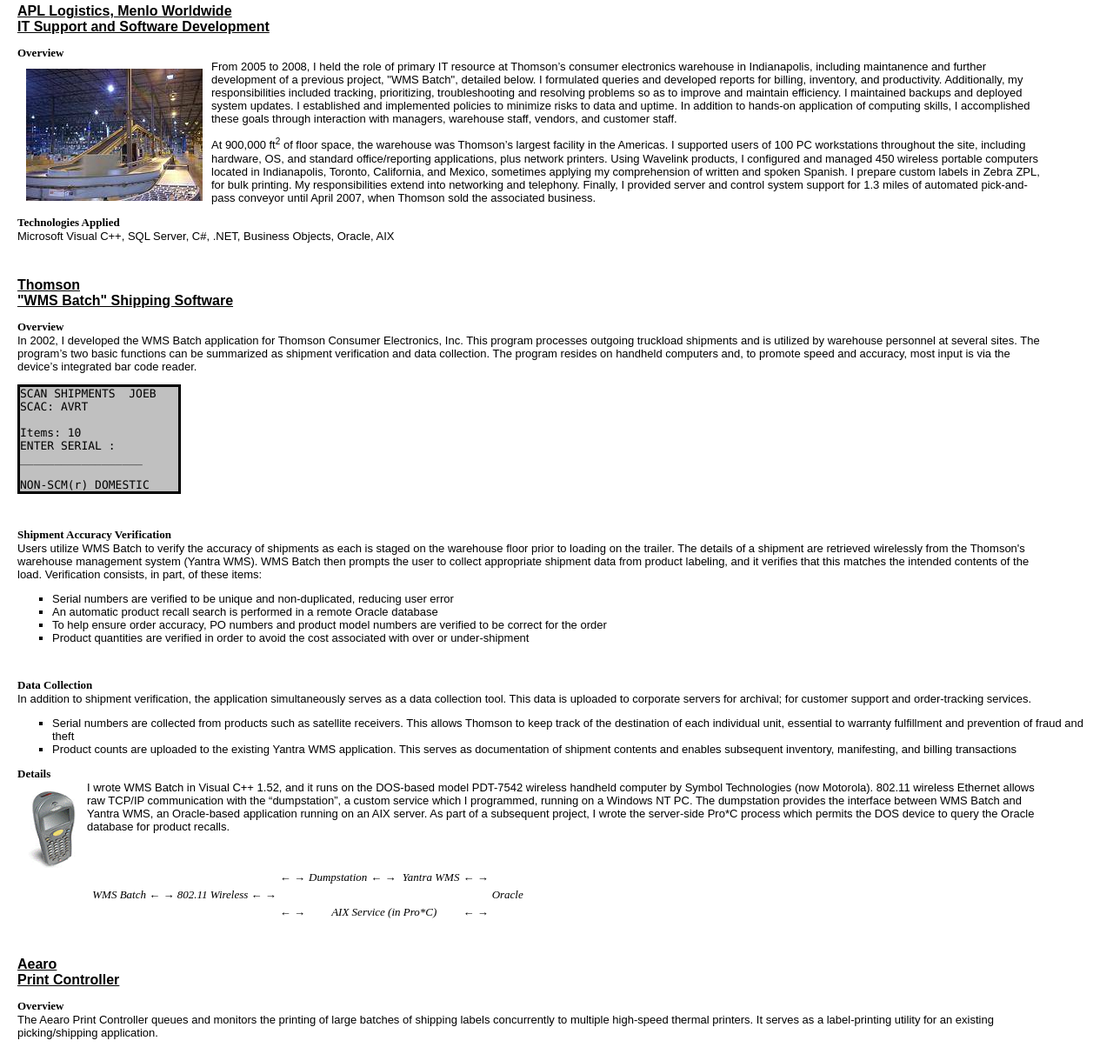
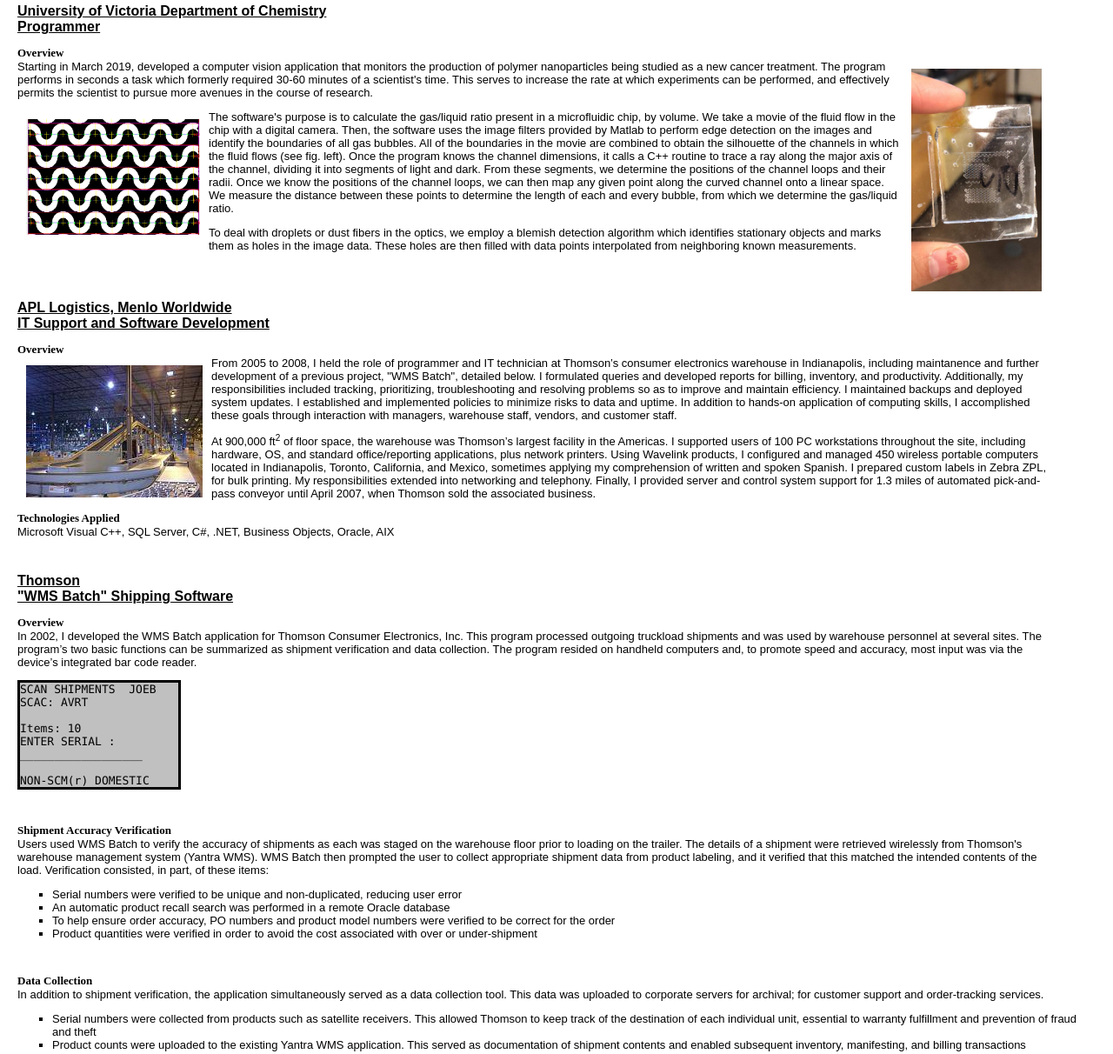
Before and after one commit to jabatista/jabatista.github.io, a plain HTML site: page portfolio.htm in a window 1280 px wide. Shown: the part 119-1331 px from the top of the page at 87% size. Drawn offline with Linux system fonts and the light colour scheme.

Commit message:
Added Victoria University project

```diff
--- a/portfolio.htm
+++ b/portfolio.htm
@@ -67,6 +67,7 @@
         {
             margin-top: 1.5em;
             margin-bottom: 4em;
+	    clear: both;
         }
         div.job h3
         {
@@ -141,12 +142,43 @@
 <div class="section">
 
 <div class="job">
+<h2>University of Victoria Department of Chemistry<br />
+Programmer</h2>
+</p>
+
+<h3>Overview</h3>
+
+<p>
+<img alt="Microfluidic chip" src="Images/chip.png" align="right" width=150>
+Starting in March 2019, developed a computer vision application that monitors the production of polymer nanoparticles being studied as a new cancer treatment. The program performs in seconds a task which formerly required 30-60 minutes of a scientist's time.
+This serves to increase the rate at which experiments can be performed, and effectively permits the scientist
+to pursue more avenues in the course of research.
+</p>
+
+<img alt="Microfluidic channels" src="Images/channels.png" align="left" width=200 />
+
+
+<p>
+The software's purpose is to calculate the gas/liquid ratio
+present in a microfluidic chip, by volume. We take a movie of the fluid flow in the chip with a digital camera. Then,
+the software uses the image filters provided by Matlab to perform edge detection on the images and identify the boundaries of all gas bubbles. All of the boundaries in the movie are combined to obtain the silhouette of
+the channels in which the fluid flows (see fig. left). Once the program knows the channel dimensions, it calls a C++ routine to trace a ray along the major axis of the channel, dividing it into segments of light and dark. From these segments, we determine
+the positions of the channel loops and their radii. Once we know the positions of the channel loops, we can
+then map any given point along the curved channel onto a linear space. We measure the distance between these points
+to determine the length of each and every bubble, from which we determine the gas/liquid ratio.
+</p>
+
+<p>
+To deal with droplets or dust fibers in the optics, we employ a blemish detection algorithm which identifies stationary objects and marks them as holes in the image data. These holes are then filled with data points interpolated from neighboring known measurements.
+</p>
+
+<div class="job">
 <h2>APL Logistics, Menlo Worldwide<br />
 IT Support and Software Development</h2>
 
 <h3>Overview</h3>
 <p>
-   <img alt="Conveyor" src="Images/conveyor.jpg" align="left" />From 2005 to 2008, I held the role of primary IT resource at Thomson’s consumer electronics warehouse in Indianapolis,
+   <img alt="Conveyor" src="Images/conveyor.jpg" align="left" />From 2005 to 2008, I held the role of programmer and IT technician at Thomson’s consumer electronics warehouse in Indianapolis,
    including maintanence and further development of a previous project, &quot;WMS
    Batch&quot;, detailed below. I formulated queries and developed reports for
    billing, inventory, and productivity. Additionally, my responsibilities included tracking, prioritizing, troubleshooting and resolving problems
@@ -158,8 +190,8 @@
    site, including hardware, OS, and standard office/reporting applications, plus
    network printers. Using Wavelink products, I configured and managed 450 wireless
    portable computers located in Indianapolis, Toronto, California, and Mexico,
-   sometimes applying my comprehension of written and spoken Spanish. I prepare custom labels in Zebra ZPL,
-   for bulk printing. My responsibilities extend into networking and telephony. Finally, I provided server and control system support for 1.3 miles of automated pick-and-pass conveyor until April 2007, when Thomson sold the associated business.&nbsp;
+   sometimes applying my comprehension of written and spoken Spanish. I prepared custom labels in Zebra ZPL,
+   for bulk printing. My responsibilities extended into networking and telephony. Finally, I provided server and control system support for 1.3 miles of automated pick-and-pass conveyor until April 2007, when Thomson sold the associated business.&nbsp;
 </p>
 
 <h3>Technologies Applied</h3>
@@ -173,9 +205,9 @@
 <h3>Overview</h3>
 <p>
 <!-- img alt="Conveyor" src="Images/conveyor.jpg"  -->
-In 2002, I developed the WMS Batch application for Thomson Consumer Electronics, Inc. This program processes outgoing truckload shipments and is utilized by warehouse personnel at several sites. The program’s two basic functions can be
+In 2002, I developed the WMS Batch application for Thomson Consumer Electronics, Inc. This program processed outgoing truckload shipments and was used by warehouse personnel at several sites. The program’s two basic functions can be
    summarized as shipment verification and data collection. The program
-   resides on handheld computers and, to promote speed and accuracy, most input is via the device’s integrated bar code reader.
+   resided on handheld computers and, to promote speed and accuracy, most input was via the device’s integrated bar code reader.
 </p>
 
 
@@ -193,31 +225,31 @@
 
 <h4>Shipment Accuracy Verification</h4>
 
-<p>Users utilize WMS Batch to verify the accuracy of shipments as each is staged on the warehouse floor prior to
-   loading on the trailer. The details of a shipment are retrieved wirelessly from the
-   Thomson&#39;s warehouse management system (Yantra WMS). WMS Batch then prompts the user to collect appropriate shipment data from product labeling, and it verifies that this matches the intended contents of the load. Verification consists, in part, of these items:</p>
+<p>Users used WMS Batch to verify the accuracy of shipments as each was staged on the warehouse floor prior to
+   loading on the trailer. The details of a shipment were retrieved wirelessly from
+   Thomson&#39;s warehouse management system (Yantra WMS). WMS Batch then prompted the user to collect appropriate shipment data from product labeling, and it verified that this matched the intended contents of the load. Verification consisted, in part, of these items:</p>
 
 <ul>
-<li>Serial numbers are verified to be unique and non-duplicated, reducing user error</li>
-<li>An automatic product recall search is performed in a remote Oracle database</li>
-<li>To help ensure order accuracy, PO numbers and product model numbers are verified to be correct for the order</li>
-<li>Product quantities are verified in order to avoid the cost associated with over or under-shipment</li>
+<li>Serial numbers were verified to be unique and non-duplicated, reducing user error</li>
+<li>An automatic product recall search was performed in a remote Oracle database</li>
+<li>To help ensure order accuracy, PO numbers and product model numbers were verified to be correct for the order</li>
+<li>Product quantities were verified in order to avoid the cost associated with over or under-shipment</li>
 </ul>
 
 <h4>Data Collection</h4>
-<p>In addition to shipment verification, the application simultaneously serves as a data collection tool. This data is uploaded to corporate servers for archival; for customer support and order-tracking services.</p>
+<p>In addition to shipment verification, the application simultaneously served as a data collection tool. This data was uploaded to corporate servers for archival; for customer support and order-tracking services.</p>
 
 <ul>
-<li>Serial numbers are collected from products such as satellite receivers. This allows Thomson to keep track of the destination of each individual unit, essential to warranty fulfillment and prevention of fraud and theft</li>
-<li>Product counts are uploaded to the existing Yantra WMS application. This serves as documentation of shipment contents and enables
+<li>Serial numbers were collected from products such as satellite receivers. This allowed Thomson to keep track of the destination of each individual unit, essential to warranty fulfillment and prevention of fraud and theft</li>
+<li>Product counts were uploaded to the existing Yantra WMS application. This served as documentation of shipment contents and enabled
    subsequent inventory, manifesting, and billing transactions</li>
 </ul>
 
 <h3>Details</h3>
 <p><img alt="Portable Terminal" src="Images/term.gif" align="left" height="90"
-      width="60"/>I wrote WMS Batch in Visual C++ 1.52, and it runs on the DOS-based model PDT-7542 wireless handheld computer by Symbol Technologies
-   (now Motorola). 802.11 wireless Ethernet allows raw TCP/IP communication with the “dumpstation”, a custom service
-   which I programmed, running on a Windows NT PC. The dumpstation provides the interface between WMS Batch and Yantra WMS, an Oracle-based application running on an AIX server. As part of a subsequent project, I wrote the server-side Pro*C process which permits the DOS device to query the Oracle database for product recalls.</p>
+      width="60"/>I wrote WMS Batch in Visual C++ 1.52, and it ran on the DOS-based model PDT-7542 wireless handheld computer by Symbol Technologies
+   (now Motorola). 802.11 wireless Ethernet allowed raw TCP/IP communication with the “dumpstation”, a custom service
+   which I programmed, running on a Windows NT PC. The dumpstation provided the interface between WMS Batch and Yantra WMS, an Oracle-based application running on an AIX server. As part of a subsequent project, I wrote the server-side Pro*C process which permits the DOS device to query the Oracle database for product recalls.</p>
 
 <table>
    <tr>
```
Also changed, not shown: index.htm (+35 -16 lines), Images/bubbles.png (added), Images/channels.png (added), Images/chip.png (added).
